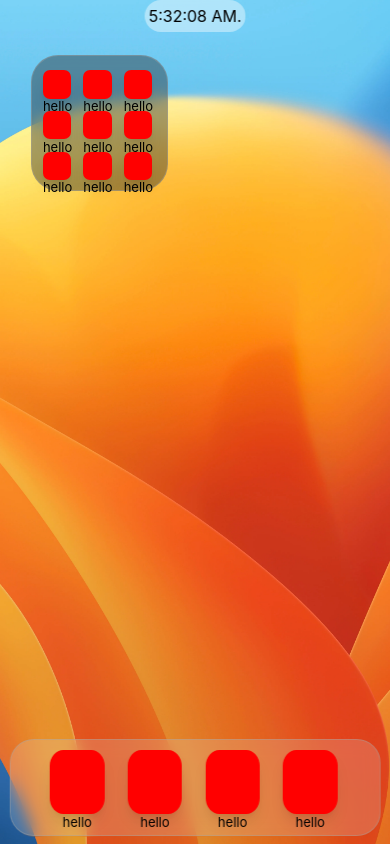
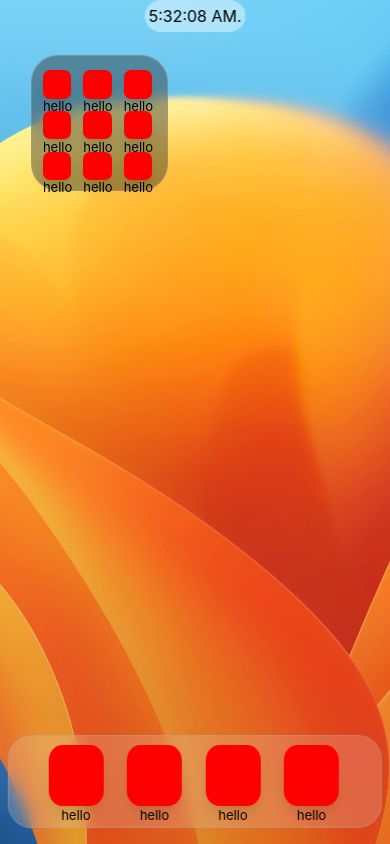
Before and after one commit to brycenGabaldon/brycengabaldon, a React (Create React App) app: page / in a window 390 px wide. Shown: the top 844 px of the page. Built offline with nearby package versions, Linux system fonts and the light colour scheme; the HTML template or start-up script is replaced by a standard one.

Commit message:
phone sizing

```diff
--- a/src/Icon.scss
+++ b/src/Icon.scss
@@ -1,6 +1,6 @@
 .ContainerDock {
   position: fixed;
-  bottom: 2vmin;
+  bottom: 4vmin;
   width: calc(17vmin*4);
   padding-left: 3vmin;
   padding-right: 3vmin;
@@ -188,8 +188,8 @@ width: 100vw;
     }
 
     .ContainerDock {
-        height: 25vmin;
-        width: 95vmin;
+        height: 24vmin;
+        width: 96vmin;
     }
 
     .Hide {
```
